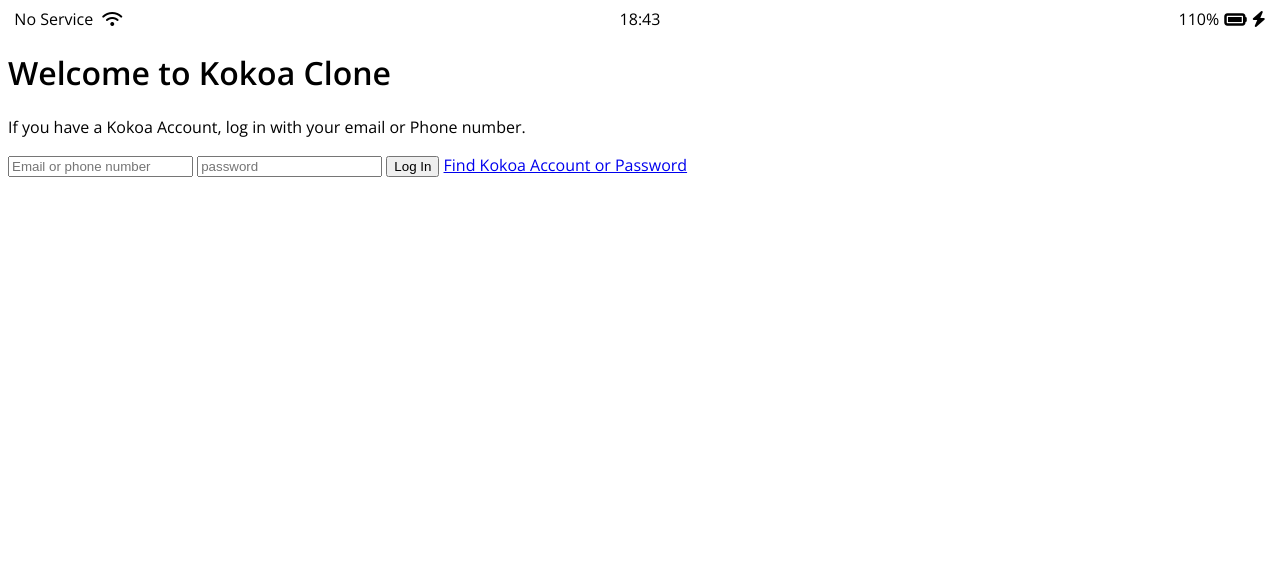
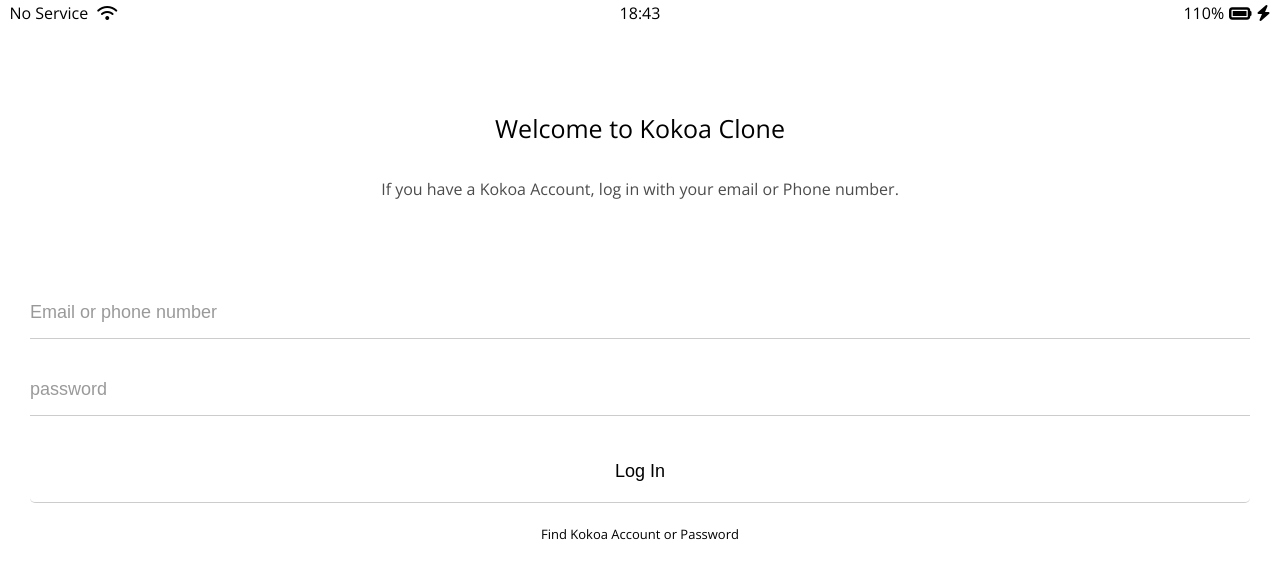
Before and after one commit to jung000810/kokoa-clone-2020, a plain HTML site: page index.html in a window 1280 px wide. Drawn offline with nearby package versions, Linux system fonts and the light colour scheme.

Commit message:
Update styles.css

```diff
--- a/css/styles.css
+++ b/css/styles.css
@@ -1,29 +1,13 @@
 @import url("https://fonts.googleapis.com/css2?family=Open+Sans:wght@400;600&display=swap");
+@import "reset.css";
+@import "variables.css";
+
+/* Components */
+@import "components/status-bar.css";
+
+/* Screens */
+@import "screens/login.css";
+
 body {
   font-family: "Open Sans", sans-serif;
 }
-
-.status-bar {
-  display: flex;
-  justify-content: center;
-}
-
-.status-bar__column {
-  width: 33%;
-}
-.status-bar__column:first-child span {
-  margin-right: 5px;
-}
-.status-bar__column:nth-child(2) {
-  display: flex;
-  justify-content: center;
-}
-.status-bar__column:last-child {
-  display: flex;
-  justify-content: flex-end;
-  align-items: center;
-}
-
-.status-bar__column .fa-battery-full {
-  margin: 0px 5px;
-}
```
